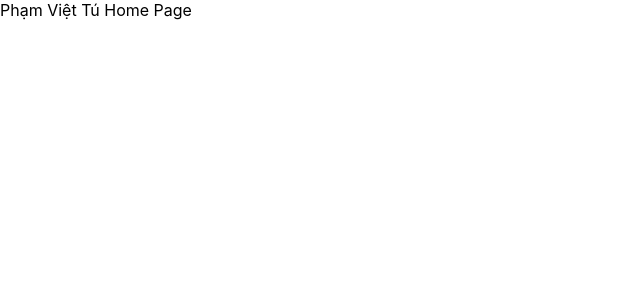
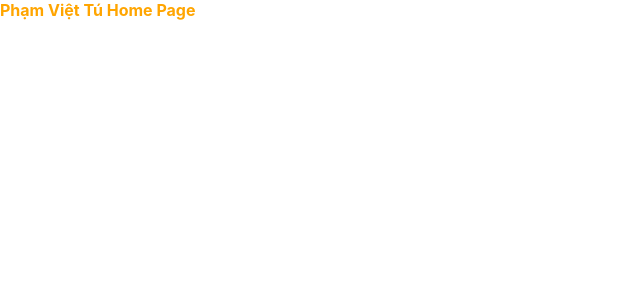
Before and after one commit to phamviettu/cvviettu, a React (Create React App) app in the folder path/to/repo/cvviettu/: page / in a window 1280 px wide. Shown: the top 300 px of the page, without its empty margins (0-640 px from the left). Built offline with nearby package versions, Linux system fonts and the light colour scheme.

Commit message:
Your awesome message

```diff
--- a/path/to/repo/cvviettu/src/components/HomePage.js
+++ b/path/to/repo/cvviettu/src/components/HomePage.js
@@ -1,9 +1,10 @@
 import React, { Component } from 'react';
+import '../scss/MainStyle.scss';
 
 export default class HomePage extends Component {
     render() {
         return (
-            <div>Phạm Việt Tú Home Page</div>
+            <div className = "title_main">Phạm Việt Tú Home Page</div>
         );
     }
 }
--- /dev/null
+++ b/path/to/repo/cvviettu/src/scss/MainStyle.scss
@@ -0,0 +1,4 @@
+.title_main {
+    color: orange;
+    font-weight: bold;
+}
```
